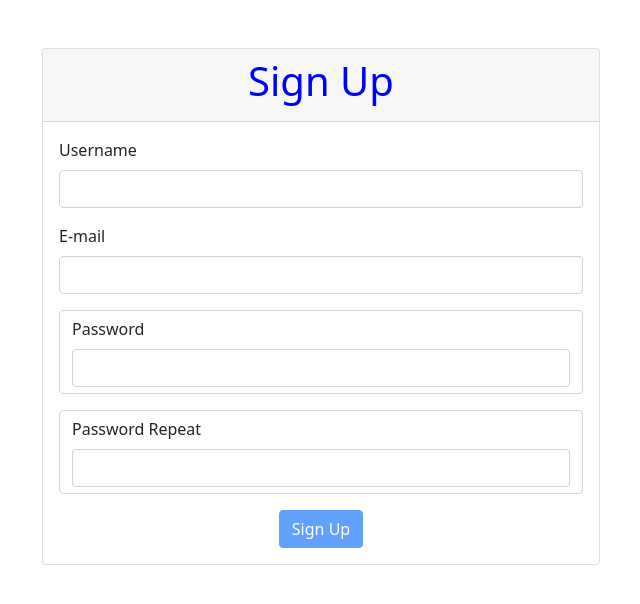
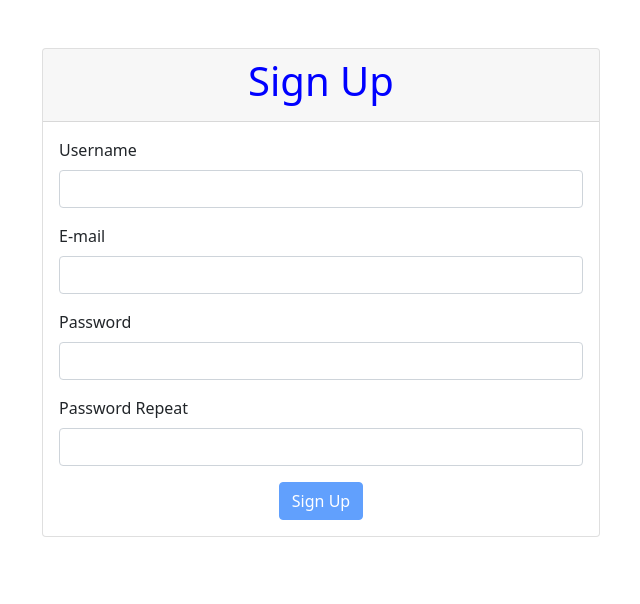
Before and after one commit to begin-again/vue-tdd-class, a Vue app: page / in a window 1280 px wide. Shown: the top 604 px of the page, without its empty margins (319-959 px from the left). Built offline with nearby package versions, Linux system fonts and the light colour scheme.

Commit message:
removed un-needed classes

```diff
--- a/src/pages/SignUpPage.vue
+++ b/src/pages/SignUpPage.vue
@@ -29,14 +29,12 @@
                     type="password"
                     :help="errors.password"
                     v-model="password"
-                    class="form-control"
                 ></input-value>
                 <input-value
                     id="passwordRepeat"
                     label="Password Repeat"
                     type="password"
                     v-model="passwordRepeat"
-                    class="form-control"
                     :help="hasPasswordMismatch ? 'Passwords mismatch' : ''"
                 ></input-value>
 
```
